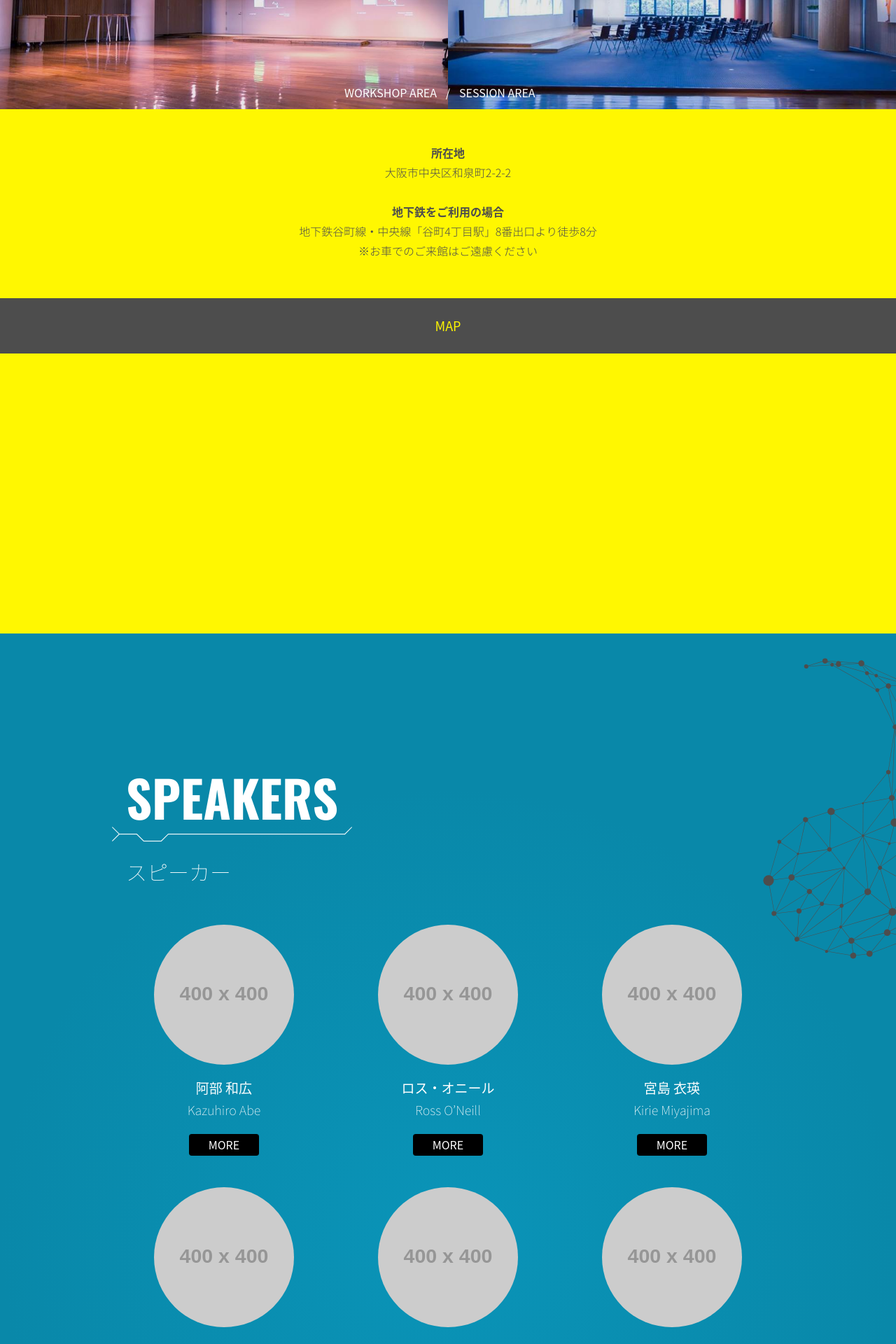
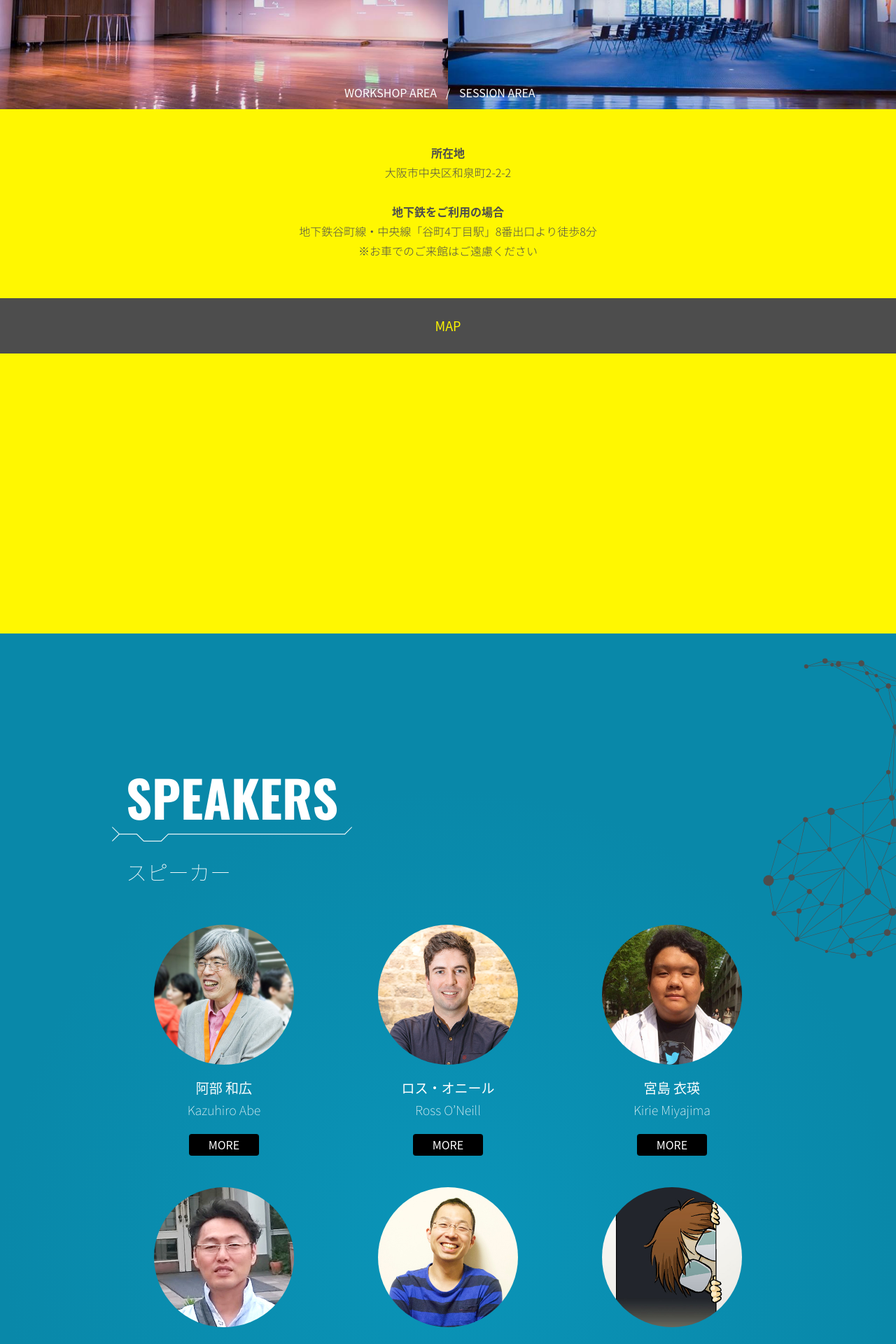
Before and after one commit to dojocon-japan/dojocon2016.coderdojo.jp, a Jekyll site: the page built from index.html, in a window 1280 px wide. Shown: the part 4480-6400 px from the top of the page at 70% size. Built offline with Jekyll 4.4.1, drawn with Linux system fonts in a browser that asks for light colours; some web fonts are replaced; comment, search, counter and statistics services are not loaded.

Commit message:
Add Speaker Photo #22 #35

```diff
--- a/_includes/speakers.html
+++ b/_includes/speakers.html
@@ -1,7 +1,7 @@
 <ul class="speakers">
 	<li>
 		<figure class="speaker-avator">
-			<img src="//placehold.it/400" alt="岡田裕行のプロフィール画像">
+			<img src="{{ '/assets/images/speaker_abe.jpg' }}" alt="岡田裕行のプロフィール画像">
 		</figure>
 		<h2 class="speaker-name">阿部 和広</h2>
 		<p class="speaker-description">Kazuhiro Abe</p>
@@ -9,7 +9,7 @@
 	</li>
 	<li>
 		<figure class="speaker-avator">
-			<img src="//placehold.it/400" alt="ロス・オニールのプロフィール画像">
+			<img src="{{ '/assets/images/speaker_rossoneill.jpg' }}" alt="ロス・オニールのプロフィール画像">
 		</figure>
 		<h2 class="speaker-name">ロス・オニール</h2>
 		<p class="speaker-description">Ross O’Neill</p>
@@ -17,7 +17,7 @@
 	</li>
 	<li>
 		<figure class="speaker-avator">
-			<img src="//placehold.it/400" alt="宮島衣瑛のプロフィール画像">
+			<img src="{{ '/assets/images/speaker_miyajima.jpg' }}" alt="宮島衣瑛のプロフィール画像">
 		</figure>
 		<h2 class="speaker-name">宮島 衣瑛</h2>
 		<p class="speaker-description">Kirie Miyajima</p>
@@ -25,7 +25,7 @@
 	</li>
 	<li>
 		<figure class="speaker-avator">
-			<img src="//placehold.it/400" alt="岡田裕行のプロフィール画像">
+			<img src="{{ '/assets/images/speaker_terazono.jpg' }}" alt="岡田裕行のプロフィール画像">
 		</figure>
 		<h2 class="speaker-name">寺園 聖文</h2>
 		<p class="speaker-description">Masafumi Terazono</p>
@@ -33,7 +33,7 @@
 	</li>
 	<li>
 		<figure class="speaker-avator">
-			<img src="//placehold.it/400" alt="岡田裕行のプロフィール画像">
+			<img src="{{ '/assets/images/speaker_okada.jpg' }}" alt="岡田裕行のプロフィール画像">
 		</figure>
 		<h2 class="speaker-name">岡田 裕行</h2>
 		<p class="speaker-description">Hiroyuki Okada</p>
@@ -41,7 +41,7 @@
 	</li>
 	<li>
 		<figure class="speaker-avator">
-			<img src="//placehold.it/400" alt="とがぞののプロフィール画像">
+			<img src="{{ '/assets/images/speaker_togazono.jpg' }}" alt="とがぞののプロフィール画像">
 		</figure>
 		<h2 class="speaker-name">とがぞの</h2>
 		<p class="speaker-description">Togazono</p>
@@ -49,7 +49,7 @@
 	</li>
 	<li>
 		<figure class="speaker-avator">
-			<img src="//placehold.it/400" alt="東和樹のプロフィール画像">
+			<img src="{{ '/assets/images/speaker_higashi.jpg' }}" alt="東和樹のプロフィール画像">
 		</figure>
 		<h2 class="speaker-name">東 和樹</h2>
 		<p class="speaker-description">HIGASHI, Kazuki</p>
@@ -62,7 +62,7 @@
 <div id="kazuhiro-abe" class="speaker-profile-box js-speaker-profile-box">
 	<div class="speaker-profile-box-left">
 		<figure class="speaker-avator">
-			<img src="//placehold.it/400" alt="阿部和広のプロフィール画像">
+			<img src="{{ '/assets/images/speaker_abe.jpg' }}" alt="阿部和広のプロフィール画像">
 		</figure>
 		<p class="speaker-profile-box-label">Session</p>
 		<h3 class="session-title">基調講演</h3>
@@ -88,7 +88,7 @@
 <div id="ross-o-neill" class="speaker-profile-box js-speaker-profile-box">
 	<div class="speaker-profile-box-left">
 		<figure class="speaker-avator">
-			<img src="//placehold.it/400" alt="ロス・オニールのプロフィール画像">
+			<img src="{{ '/assets/images/speaker_rossoneill.jpg' }}" alt="ロス・オニールのプロフィール画像">
 		</figure>
 		<p class="speaker-profile-box-label">Session</p>
 		<h3 class="session-title">CoderDojoムーブメントの旅 - アイルランドの1つのDojoから世界に広がる1000 Dojoへの軌跡をたどる（仮）</h3>
@@ -111,7 +111,7 @@
 <div id="kirie-miyajima" class="speaker-profile-box js-speaker-profile-box">
 	<div class="speaker-profile-box-left">
 		<figure class="speaker-avator">
-			<img src="//placehold.it/400" alt="宮島衣瑛のプロフィール画像">
+			<img src="{{ '/assets/images/speaker_miyajima.jpg' }}" alt="宮島衣瑛のプロフィール画像">
 		</figure>
 		<p class="speaker-profile-box-label">Session</p>
 		<h3 class="session-title">学生の道場運営者に聞く！（仮）</h3>
@@ -137,7 +137,7 @@
 <div id="masafumi-terazono" class="speaker-profile-box js-speaker-profile-box">
 	<div class="speaker-profile-box-left">
 		<figure class="speaker-avator">
-			<img src="//placehold.it/400" alt="寺園聖文のプロフィール画像">
+			<img src="{{ '/assets/images/speaker_terazono.jpg' }}" alt="寺園聖文のプロフィール画像">
 		</figure>
 		<p class="speaker-profile-box-label">Session</p>
 		<h3 class="session-title">Minecraftとプログラミングの可能性</h3>
@@ -161,7 +161,7 @@
 <div id="hiroyuki-okada" class="speaker-profile-box js-speaker-profile-box">
 	<div class="speaker-profile-box-left">
 		<figure class="speaker-avator">
-			<img src="//placehold.it/400" alt="岡田裕行のプロフィール画像">
+			<img src="{{ '/assets/images/speaker_okada.jpg' }}" alt="岡田裕行のプロフィール画像">
 		</figure>
 		<p class="speaker-profile-box-label">Session</p>
 		<h3 class="session-title">子供でもArduinoを楽しめるBlocklyDuinoの紹介</h3>
@@ -184,7 +184,7 @@
 <div id="togazono" class="speaker-profile-box js-speaker-profile-box">
 	<div class="speaker-profile-box-left">
 		<figure class="speaker-avator">
-			<img src="//placehold.it/400" alt="とがぞののプロフィール画像">
+			<img src="{{ '/assets/images/speaker_togazono.jpg' }}" alt="とがぞののプロフィール画像">
 		</figure>
 		<p class="speaker-profile-box-label">Session</p>
 		<h3 class="session-title">CoderDojo Kodairaの活動について</h3>
@@ -208,7 +208,7 @@
 <div id="higashi-kazuki" class="speaker-profile-box js-speaker-profile-box">
 	<div class="speaker-profile-box-left">
 		<figure class="speaker-avator">
-			<img src="//placehold.it/400" alt="東和樹のプロフィール画像">
+			<img src="{{ '/assets/images/speaker_higashi.jpg' }}" alt="東和樹のプロフィール画像">
 		</figure>
 		<p class="speaker-profile-box-label">Session</p>
 		<h3 class="session-title">学生の道場運営者に聞く！（仮）</h3>
```
Also changed, not shown: _includes/sessions.html (+11 -11 lines), assets/_images/speaker_abe.jpg (added), assets/_images/speaker_higashi.jpg (added), assets/_images/speaker_hosoya.jpg (added), assets/_images/speaker_miyajima.jpg (added), assets/_images/speaker_okada.jpg (added), assets/_images/speaker_rossoneill.jpg (added), assets/_images/speaker_sumida.jpg (added), assets/_images/speaker_terazono.jpg (added), assets/_images/speaker_togazono.jpg (added), assets/images/speaker_abe.jpg (added), assets/images/speaker_higashi.jpg (added), assets/images/speaker_hosoya.jpg (added), assets/images/speaker_miyajima.jpg (added), 5 more files.
